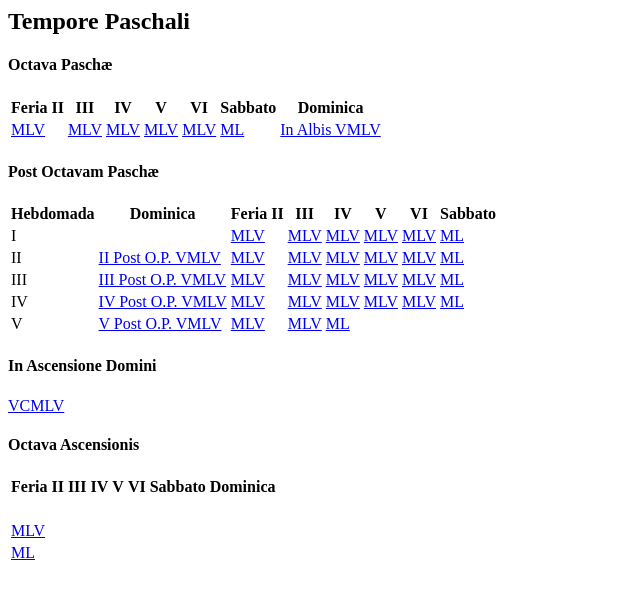
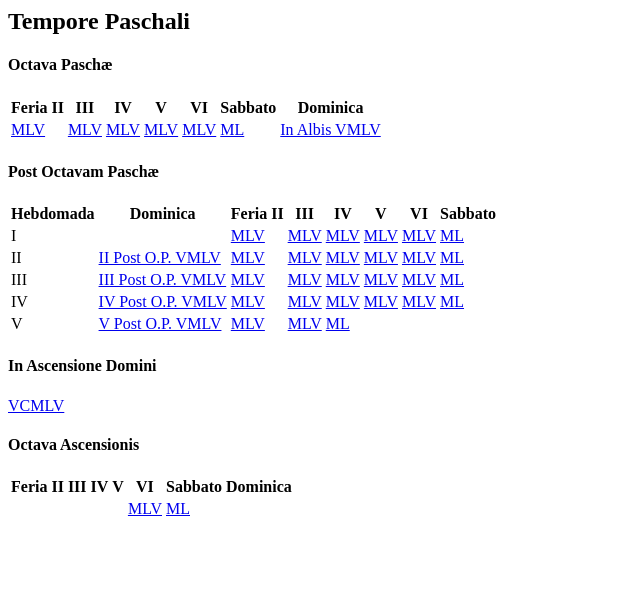
Before and after one commit to jakubjelinek/jakubjelinek.github.io, a plain HTML site: page noty/index.html in a window 1280 px wide. Shown: the whole page, without its empty margins (0-640 px from the left). Drawn offline with Linux system fonts and the light colour scheme.

Commit message:
Fix up Octava Ascensionis.

```diff
--- a/noty/index.html
+++ b/noty/index.html
@@ -75,12 +75,12 @@
 <p><h4>Octava Ascensionis</h4>
 <table>
 <tr><th>Feria II</th><th>III</th><th>IV</th><th>V</th><th>VI</th><th>Sabbato</th><th>Dominica</th></tr>
-<tr><td>&nbsp;</td>
+<tr><td></td>
 <td></td>
 <td></td>
 <td></td>
-<tr><td><a href="tp/feriavi-oa.pdf">MLV</a></td>
-<tr><td><a href="tp/sabbato-oa.pdf">ML</a></td>
+<td><a href="tp/feriavi-oa.pdf">MLV</a></td>
+<td><a href="tp/sabbato-oa.pdf">ML</a></td>
 </tr>
 </table>
 </div>
```
